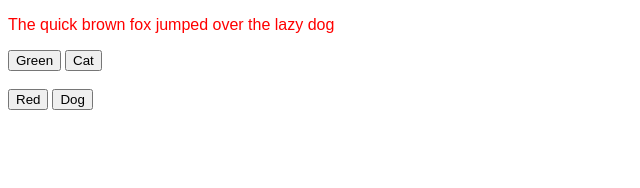
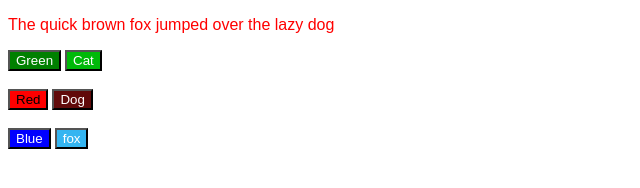
Before and after one commit to KTProg-2024/javascript-1-Reilly70, a plain HTML site: page index.html in a window 1280 px wide. Shown: the whole page, without its empty margins (0-640 px from the left). Drawn offline with Linux system fonts and the light colour scheme.

Commit message:
assignment completed

```diff
--- a/Button.js
+++ b/Button.js
@@ -17,3 +17,11 @@ function red()
 {
 	document.getElementById("color").style.color="red";
 }
+function blue()
+{
+	document.getElementById("color").style.color="blue";
+}
+function fox()
+{
+	document.getElementById("animal").innerHTML="fox";
+}
--- a/index.html
+++ b/index.html
@@ -2,17 +2,40 @@
 <html>
     <head>
         <title>Buttons and JavaScript</title>
-		<link rel="stylesheet" type="text/css" href="style.css">
+		  <link rel="stylesheet"
+        type="text/css"
+        href="style.css">
     </head>
 
 	<body>
 
-		<p id="color">The quick brown fox jumped over the lazy <span id="animal">dog</span></p>
-		<script src="Button.js"></script>
-		<button type="button" onclick="green()">Green</button>
-		<button type="button" onclick="cat()">Cat</button>
-    <br><br>
-    <button type="button" onclick="red()">Red</button>
-    <button type="button" onclick="dog()">Dog</button>
+		<p id="color">The quick brown fox jumped over the lazy
+      <span id="animal">dog</span>
+    </p>
+		<script src="Button.js">
+
+    </script>
+		<button type="button" onclick="green()" id="green">
+      Green
+    </button>
+		<button type="button" onclick="cat()" id="cat">
+      Cat
+    </button>
+      <br>
+      <br>
+    <button type="button" onclick="red()" id="red">
+      Red
+    </button>
+    <button type="button" onclick="dog()" id="dog">
+      Dog
+    </button>
+      <br>
+      <br>
+    <button type="button" onclick="blue()" id="blue">
+      Blue
+    </button>
+    <button type="button" onclick="fox()" id="fox">
+      fox
+    </button>
 	</body>
 </html>
--- a/style.css
+++ b/style.css
@@ -2,3 +2,27 @@ p {
 	font-family: Arial;
 	color: red;
 }
+#green {
+  background-color:green;
+  color:white;
+}
+#cat {
+  background-color:rgb(0, 185, 9);
+  color:white;
+}
+#red{
+  background-color:red;
+  color:black;
+}
+#dog{
+  background-color:rgb(97, 10, 10);
+  color:white;
+}
+#blue{
+  background-color:blue;
+  color:white;
+}
+#fox{
+  background-color:rgba(0, 163, 238, 0.795);
+  color:white;
+}
```
